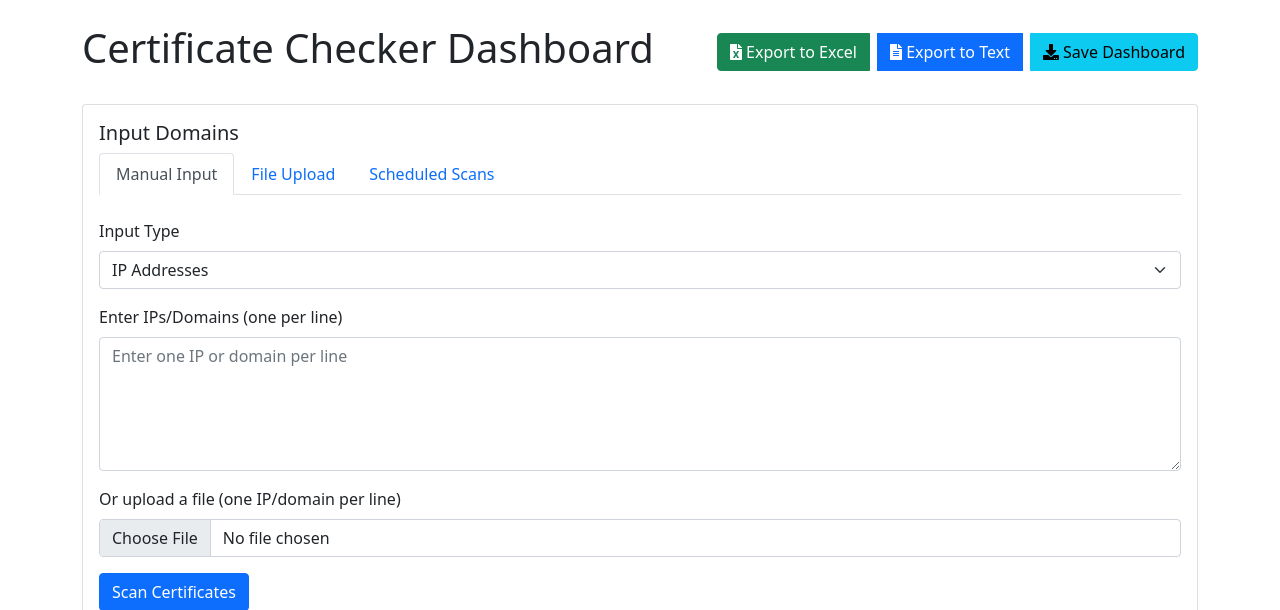
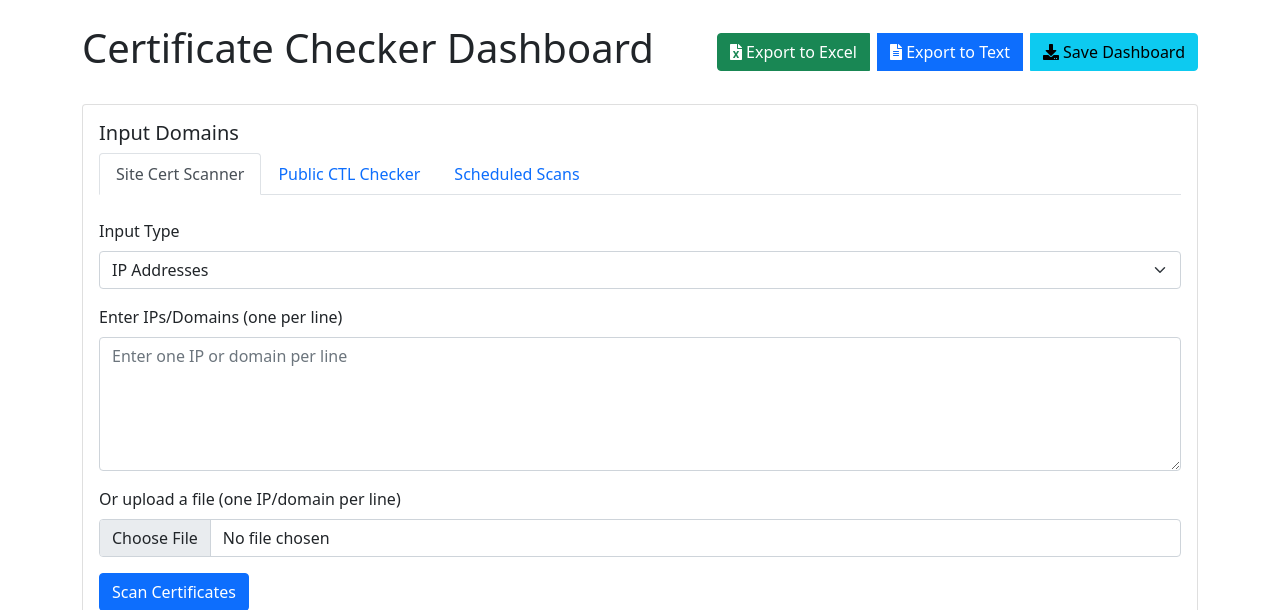
Before and after one commit to n0idx80/cert-checker, a Flask app: page / in a window 1280 px wide. Shown: the top 610 px of the page. Run offline with Flask 3, Linux system fonts and the light colour scheme; some libraries are stand-ins or nearby versions.

Commit message:
updated tab names

```diff
--- a/templates/index.html
+++ b/templates/index.html
@@ -49,19 +49,25 @@
                 <h5 class="card-title">Input Domains</h5>
 
                 <!-- Tab navigation -->
-                <ul class="nav nav-tabs mb-3" id="inputTabs" role="tablist">
+                <ul class="nav nav-tabs" id="myTab" role="tablist">
                     <li class="nav-item" role="presentation">
-                        <button class="nav-link active" id="manual-tab" data-bs-toggle="tab" data-bs-target="#manual" type="button" role="tab" aria-controls="manual" aria-selected="true">
-                            Manual Input
+                        <button class="nav-link active" id="manual-tab" data-bs-toggle="tab"
+                                data-bs-target="#manual" type="button" role="tab"
+                                aria-controls="manual" aria-selected="true">
+                            Site Cert Scanner
                         </button>
                     </li>
                     <li class="nav-item" role="presentation">
-                        <button class="nav-link" id="file-tab" data-bs-toggle="tab" data-bs-target="#file" type="button" role="tab" aria-controls="file" aria-selected="false">
-                            File Upload
+                        <button class="nav-link" id="file-tab" data-bs-toggle="tab"
+                                data-bs-target="#file" type="button" role="tab"
+                                aria-controls="file" aria-selected="false">
+                            Public CTL Checker
                         </button>
                     </li>
-                    <li class="nav-item">
-                        <button class="nav-link" id="scheduled-tab" data-bs-toggle="tab" data-bs-target="#scheduled" type="button" role="tab" aria-controls="scheduled" aria-selected="false">
+                    <li class="nav-item" role="presentation">
+                        <button class="nav-link" id="scheduled-tab" data-bs-toggle="tab"
+                                data-bs-target="#scheduled" type="button" role="tab"
+                                aria-controls="scheduled" aria-selected="false">
                             Scheduled Scans
                         </button>
                     </li>
```
